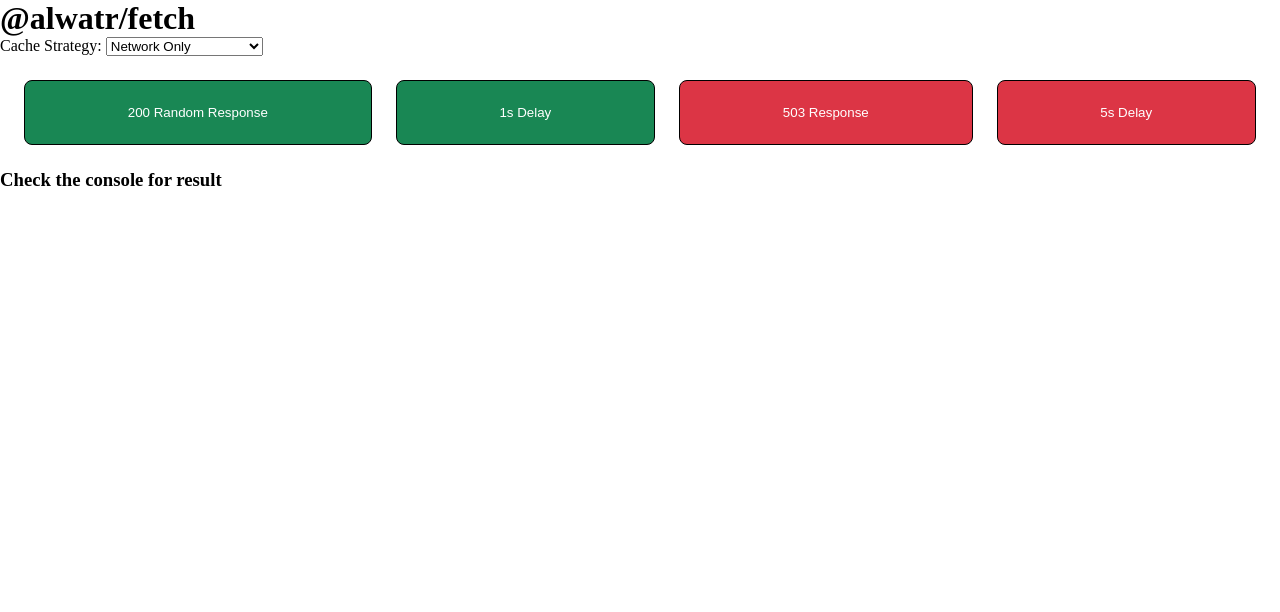
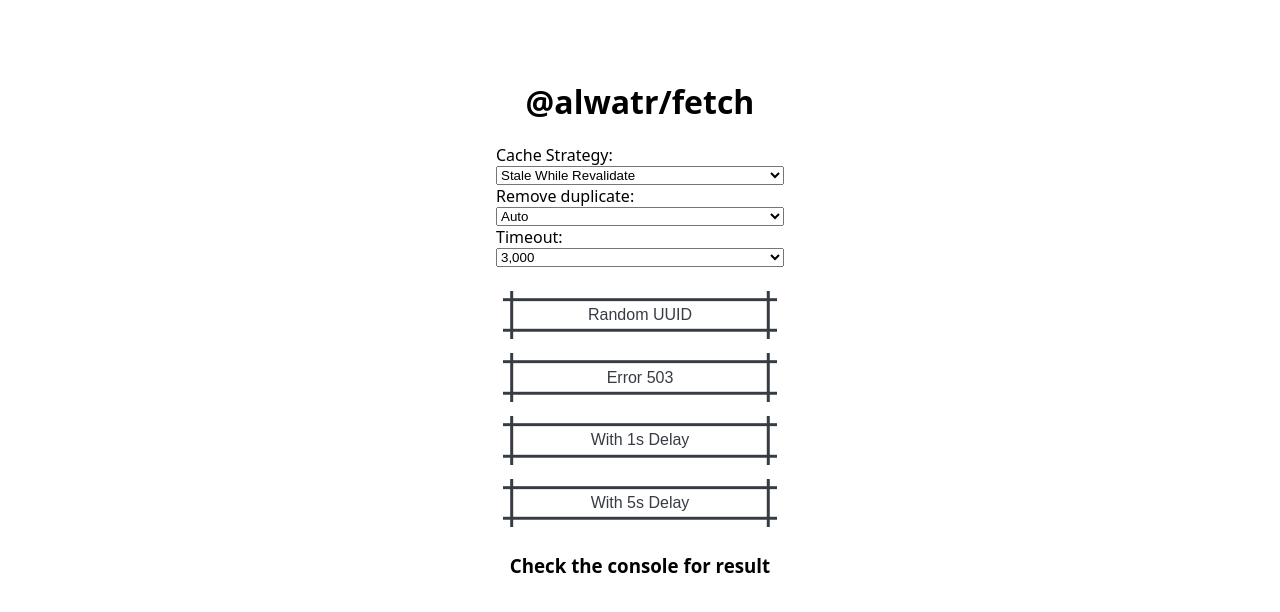
Before and after one commit to Alwatr/nitrobase, a website: page demo/fetch/index.html in a window 1280 px wide. Drawn offline with Linux system fonts and the light colour scheme.

Commit message:
feat(fetch): update demo

```diff
--- a/demo/fetch/index.html
+++ b/demo/fetch/index.html
@@ -5,28 +5,43 @@
     <meta name="viewport" content="width=device-width, initial-scale=1.0" />
     <title>@alwatr/fetch</title>
     <link rel="stylesheet" href="style.css" />
-    <script type="module" src="./index.js"></script>
+    <script type="module" src="index.js"></script>
   </head>
 
   <body>
-
     <h1>@alwatr/fetch</h1>
 
-    <label for="cacheSelect">Cache Strategy:</label>
-    <select name="caches" id="cacheSelect">
-      <option value="network_only">Network Only</option>
-      <option value="network_first">Network First</option>
-      <option value="cache_only">Cache Only</option>
-      <option value="cache_first">Cache First</option>
-      <option value="stale_while_revalidate">Stale While Revalidate</option>
-    </select>
+    <div class="option-container">
+      <label for="cacheStrategy">Cache Strategy:</label>
+      <select id="cacheStrategy">
+        <option value="stale_while_revalidate">Stale While Revalidate</option>
+        <option value="cache_first">Cache First</option>
+        <option value="cache_only">Cache Only</option>
+        <option value="network_first">Network First</option>
+        <option value="network_only">Network Only</option>
+      </select>
 
+      <label for="removeDuplicate">Remove duplicate:</label>
+      <select id="removeDuplicate">
+        <option value="auto">Auto</option>
+        <option value="until_load">Until Load</option>
+        <option value="always">Always</option>
+        <option value="never">Never</option>
+      </select>
 
-    <div class="buttons">
-      <button class="success" data-url="//httpbin.org/uuid">200 Random Response</button>
-      <button class="success" data-url="//httpbin.org/delay/1">1s Delay</button>
-      <button class="fail" data-url="//httpbin.org/status/503">503 Response</button>
-      <button class="fail" data-url="//httpbin.org/delay/5">5s Delay</button>
+      <label for="timeout">Timeout:</label>
+      <select id="timeout">
+        <option value="3000">3,000</option>
+        <option value="5000">5,000</option>
+        <option value="10000">10,000</option>
+      </select>
+    </div>
+
+    <div class="button-container">
+      <button data-url="//httpbin.org/uuid">Random UUID</button>
+      <button data-url="//httpbin.org/status/503">Error 503</button>
+      <button data-url="//httpbin.org/delay/1">With 1s Delay</button>
+      <button data-url="//httpbin.org/delay/5">With 5s Delay</button>
     </div>
 
     <h3>Check the console for result</h3>
--- a/demo/fetch/style.css
+++ b/demo/fetch/style.css
@@ -1,45 +1,63 @@
-* {
-  margin: 0;
-  box-sizing: border-box;
+html {
+  color-scheme: light dark;
 }
 
-.buttons {
-  display: flex;
-  flex-wrap: wrap;
-  width: 100%;
-  gap: 24px;
-  padding: 24px;
+body {
+  font-family: system-ui;
+  width: 20em;
+  margin: 5em auto 0;
+}
+
+h1, h3 {
+  text-align: center;
 }
 
 button {
+  --border-size: 3px;
+  --corner-size: .45em; /* size of the corner */
+  --color: #373B44;
+
+  margin: var(--corner-size);
+  padding: calc(.5em + var(--corner-size)) calc(.9em + var(--corner-size));
+  color: var(--color);
+  --_p: var(--corner-size);
+  background:
+    conic-gradient(from 90deg at var(--border-size) var(--border-size),#0000 90deg,var(--color) 0)
+    var(--_p) var(--_p)/calc(100% - var(--border-size) - 2*var(--_p)) calc(100% - var(--border-size) - 2*var(--_p));
+  transition: .3s linear, color 0s, background-color 0s;
+  outline: var(--border-size) solid #0000;
+  outline-offset: .6em;
+  font-size: 16px;
+  border: 0;
+  user-select: none;
+  -webkit-user-select: none;
+  touch-action: manipulation;
+}
+
+button:hover,
+button:focus-visible{
+  --_p: 0px;
+  outline-color: var(--color);
+  outline-offset: .05em;
+}
+
+button:active {
+  background: var(--color);
+  color: #fff;
+}
+
+.option-container,
+.button-container {
   display: flex;
-  align-items: center;
-  justify-content: center;
-  flex-grow: 1;
-  border-radius: 8px;
-  border: 1px solid #000;
-  position: relative;
-  background-color: #0d6efd;
-  color: #fff;
-  overflow: hidden;
-  padding: 24px 12px;
-  text-align: center;
-  margin: 0;
-  min-width: 200px;
+  flex-direction: column;
+  margin: 1em;
 }
-button.success {
-  background-color: #198754;
+
+@media (prefers-color-scheme: dark) {
+  button {
+    --color: #d8dbdf;
+  }
+  button:active {
+    background: #373B44;
+  }
 }
-button.fail {
-  background-color: #dc3545;
-}
-button.loading::before {
-  content: 'Loading ...';
-  display: flex;
-  align-items: center;
-  justify-content: center;
-  position: absolute;
-  inset: 0;
-  background-color: #0006;
-  backdrop-filter: blur(2px);
-}
```
Also changed, not shown: demo/fetch/index.ts (+5 -9 lines).
